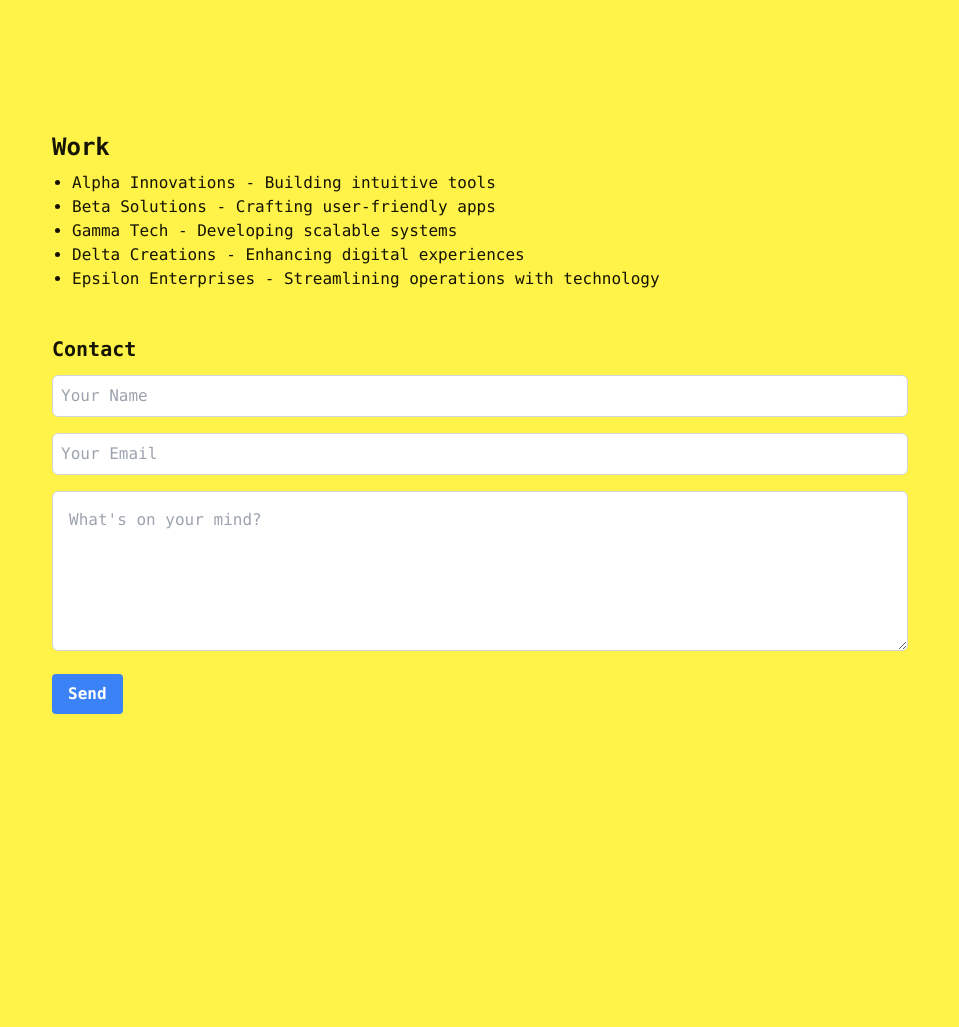
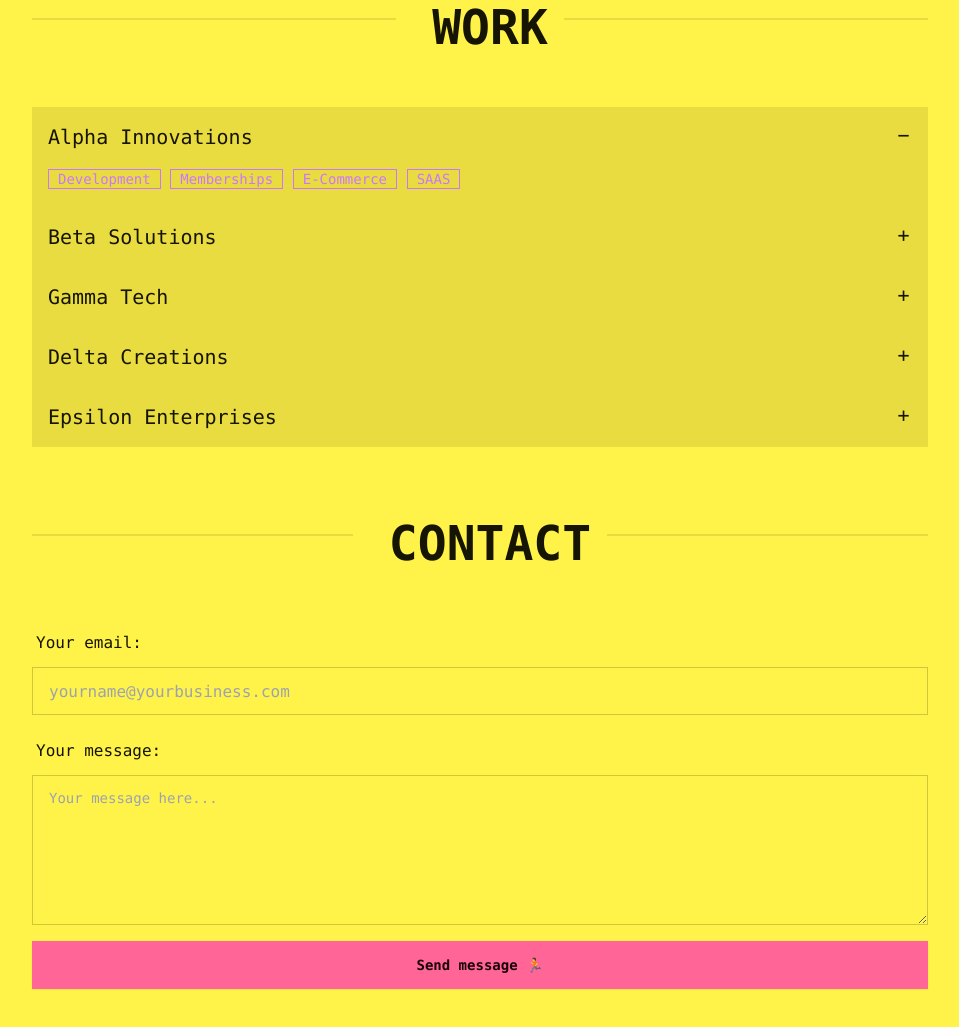
Before and after one commit to jaslr/wwc, a plain HTML site: page index.html in a window 1280 px wide. Shown: the part 629-1656 px from the top of the page, without its empty margins (160-1119 px from the left). Before the commit the page ends 1363 px from the top, so only its background shows below. Drawn offline with nearby package versions, Linux system fonts and the light colour scheme.

Commit message:
chore: Update HTML structure and add Tailwind CSS for styling

```diff
--- a/index.html
+++ b/index.html
@@ -1,14 +1,16 @@
 <!DOCTYPE html>
-<html  data-theme="cyberpunk">
+<html data-theme="cyberpunk" class="scroll-smooth">
+
 <head>
-    <title>My Cool Website</title>
+  <title>Work with Chip</title>
   <meta name="viewport" content="width=device-width, initial-scale=1.0" />
   <script src="https://cdn.tailwindcss.com"></script>
+  <link href="https://cdn.jsdelivr.net/npm/daisyui@4.10.4/dist/full.min.css" rel="stylesheet" type="text/css" />
+  <link rel="stylesheet" href="css/styles.css" />
+  <script src="/js/scripts.js"></script>
 
-    <link href="https://cdn.jsdelivr.net/npm/daisyui@4.10.4/dist/full.min.css" rel="stylesheet" type="text/css" />
+</head>
 
-    <link rel="stylesheet" href="css/styles.css" />
-  </head>
 <body>
   <header class="bg-base-100">
     <div class="navbar max-w-7xl mx-auto">
@@ -21,34 +23,105 @@
           <li><a href="#contact">Contact</a></li>
         </ul>
       </div>
+
+      <div class="flex justify-center gap-1 p-2">
+        <a class="btn btn-ghost btn-xs p-1" onclick="setTheme('forest')">🌲</a>
+        <a class="btn btn-ghost btn-xs p-1" onclick="setTheme('cupcake')">🧁</a>
+        <a class="btn btn-ghost btn-xs p-1" onclick="setTheme('cyberpunk')">💻</a>
       </div>
   </header>
-    <section id="home" class="max-w-4xl mx-auto h-[85vh] flex items-center justify-center">
+  <section id="home" class="max-w-4xl mx-auto h-[70vh] flex items-center justify-center">
     <h1 class="text-6xl font-bold text-center mt-5">
-        Hello, I’m Chip, I'm a designer and developer with a focus on clarity,
+      Hello, I'm Chip, I build technology products with a focus on clarity,
       usefulness and delight. And brevity.
     </h1>
   </section>
+
   <section id="work" class="max-w-4xl mx-auto">
-      <h2 class="text-2xl font-semibold mt-4 ml-5">Work</h2>
-      <ul class="list-disc ml-10 mt-2">
-        <li>Alpha Innovations - Building intuitive tools</li>
-        <li>Beta Solutions - Crafting user-friendly apps</li>
-        <li>Gamma Tech - Developing scalable systems</li>
-        <li>Delta Creations - Enhancing digital experiences</li>
-        <li>Epsilon Enterprises - Streamlining operations with technology</li>
-      </ul>
+    <div class="divider text-left text-start mb-[10vh]">
+      <h2 class="text-5xl font-semibold mt-4 ml-5 uppercase ">Work</h2>
+    </div>
+
+
+    <div class="collapse collapse-plus bg-base-200">
+      <input type="radio" name="my-accordion-3" checked="checked" />
+      <div class="collapse-title text-xl font-medium">
+        Alpha Innovations
+      </div>
+      <div class="collapse-content">
+        <div class="badge badge-accent badge-outline">Development</div>
+        <div class="badge badge-accent badge-outline">Memberships</div>
+        <div class="badge badge-accent badge-outline">E-Commerce</div>
+        <div class="badge badge-accent badge-outline">SAAS</div>
+      </div>
+    </div>
+    <div class="collapse collapse-plus bg-base-200">
+      <input type="radio" name="my-accordion-3" />
+      <div class="collapse-title text-xl font-medium">
+        Beta Solutions
+      </div>
+      <div class="collapse-content">
+        <div class="badge badge-accent badge-outline">Subscriptions</div>
+        <div class="badge badge-accent badge-outline">Estimations</div>
+        <div class="badge badge-accent badge-outline">Development</div>
+        <div class="badge badge-accent badge-outline">Memberships</div>
+      </div>
+    </div>
+    <div class="collapse collapse-plus bg-base-200">
+      <input type="radio" name="my-accordion-3" />
+      <div class="collapse-title text-xl font-medium">
+        Gamma Tech
+      </div>
+      <div class="collapse-content">
+        <div class="badge badge-accent badge-outline">E-Commerce</div>
+        <div class="badge badge-accent badge-outline">SAAS</div>
+        <div class="badge badge-accent badge-outline">Subscriptions</div>
+        <div class="badge badge-accent badge-outline">Estimations</div>
+      </div>
+    </div>
+    <div class="collapse collapse-plus bg-base-200">
+      <input type="radio" name="my-accordion-3" />
+      <div class="collapse-title text-xl font-medium">
+        Delta Creations
+      </div>
+      <div class="collapse-content">
+        <div class="badge badge-accent badge-outline">Development</div>
+        <div class="badge badge-accent badge-outline">E-Commerce</div>
+        <div class="badge badge-accent badge-outline">Memberships</div>
+        <div class="badge badge-accent badge-outline">SAAS</div>
+      </div>
+    </div>
+    <div class="collapse collapse-plus bg-base-200">
+      <input type="radio" name="my-accordion-3" />
+      <div class="collapse-title text-xl font-medium">
+        Epsilon Enterprises
+      </div>
+      <div class="collapse-content">
+        <div class="badge badge-accent badge-outline">Subscriptions</div>
+        <div class="badge badge-accent badge-outline">Estimations</div>
+        <div class="badge badge-accent badge-outline">Development</div>
+        <div class="badge badge-accent badge-outline">E-Commerce</div>
+      </div>
+    </div>
   </section>
-    <section id="contact" class="max-w-4xl mx-auto">
-      <div class="mt-6 p-5">
-        <h3 class="text-xl font-semibold mb-3">Contact</h3>
-        <form class="space-y-4">
-          <input type="text" placeholder="Your Name" class="w-full p-2 border border-gray-300 rounded-md" />
-          <input type="email" placeholder="Your Email" class="w-full p-2 border border-gray-300 rounded-md" />
-          <textarea placeholder="What's on your mind?" class="w-full p-4 h-40 border border-gray-300 rounded-md"></textarea>
-          <button type="submit" class="bg-blue-500 hover:bg-blue-700 text-white font-bold py-2 px-4 rounded">
-            Send
-          </button>
+  <section id="contact" class="max-w-4xl mx-auto  mb-[10vh]">
+    <div class="divider my-[10vh]">
+      <h2 class="text-5xl font-semibold mt-4 ml-5 uppercase ">Contact</h2>
+    </div>
+    <form action="https://formspree.io/f/mgegdnaq" method="POST" class="form-control space-y-4">
+      <div class="grid grid-rows-1 gap-1">
+        <label class="label text-left align-top">
+          Your email:</label>
+        <input type="email" name="email" class="input input-bordered w-full" placeholder="yourname@yourbusiness.com">
+      </div>
+      <div class="grid grid-rows-1 gap-1">
+        <label class="label text-left">
+          Your message:</label>
+        <textarea name="message" class="textarea textarea-bordered w-full" placeholder="Your message here..."
+          style="min-height: 150px;"></textarea>
+      </div>
+      </div>
+      <button type="submit" class="btn btn-primary btn-auto">Send message 🏃</button>
     </form>
     </div>
   </section>
--- /dev/null
+++ b/js/scripts.js
@@ -0,0 +1,16 @@
+function setTheme(themeName) {
+    document.documentElement.setAttribute('data-theme', themeName);
+    document.getElementById('themeLabel').textContent = themeName.charAt(0).toUpperCase() + themeName.slice(1);
+
+    // Remove tick marks from all theme options
+    const themeOptions = document.querySelectorAll('.theme-option');
+    themeOptions.forEach(option => {
+        option.textContent = option.getAttribute('data-theme').charAt(0).toUpperCase() + option.getAttribute('data-theme').slice(1);
+    });
+
+    // Add tick mark to the selected theme
+    const selectedOption = document.querySelector(`.theme-option[data-theme="${themeName}"]`);
+    if (selectedOption) {
+        selectedOption.textContent = '✓ ' + themeName.charAt(0).toUpperCase() + themeName.slice(1);
+    }
+}
```
Lines whose indentation alone changed are shown as unchanged.
